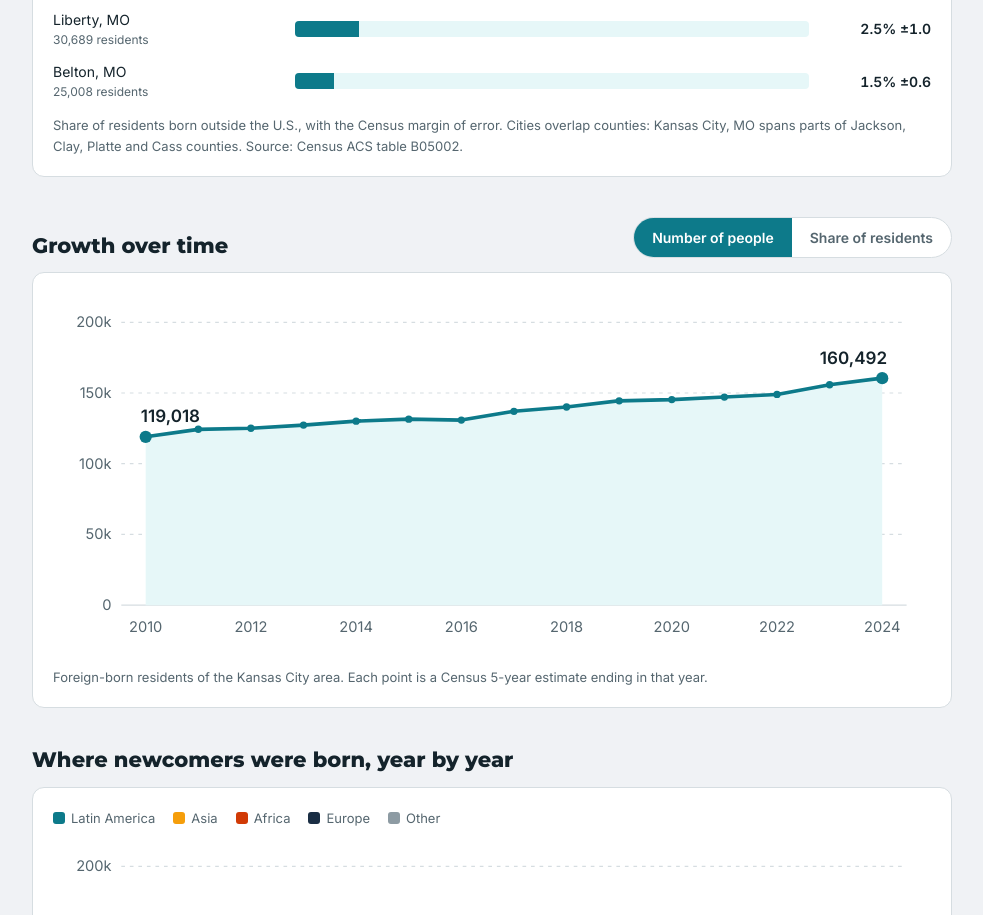
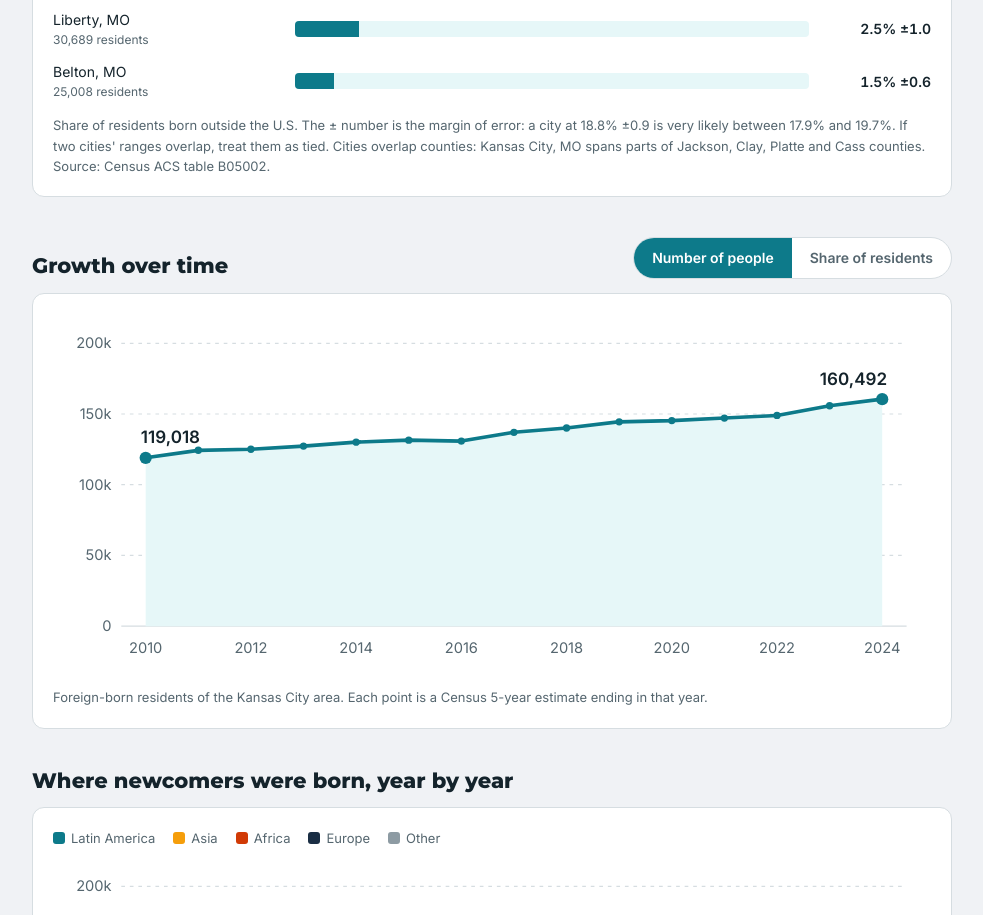
Before and after one commit to Mangotangos/migrantportal-landing, a plain HTML site: page community-data.html in a window 1280 px wide. Shown: the part 2351-3266 px from the top of the page, without its empty margins (148-1131 px from the left). Drawn offline with Linux system fonts and the light colour scheme.

Commit message:
docs: explain the margin of error under the cities chart
Co-Authored-By: Claude Sonnet 5.5 <noreply@anthropic.com>

```diff
--- a/community-data.html
+++ b/community-data.html
@@ -144,7 +144,7 @@ nav.mpnav .mp-lang-toggle{border-radius:999px!important}
     <h2 id="city-h">Cities and suburbs</h2>
     <div class="cd-panel">
       <div class="cd-bars" id="cd-cities"></div>
-      <p class="cd-small" style="margin-top:14px">Share of residents born outside the U.S., with the Census margin of error. Cities overlap counties: Kansas City, MO spans parts of Jackson, Clay, Platte and Cass counties. Source: Census ACS table B05002.</p>
+      <p class="cd-small" style="margin-top:14px">Share of residents born outside the U.S. The ± number is the margin of error: a city at 18.8% ±0.9 is very likely between 17.9% and 19.7%. If two cities' ranges overlap, treat them as tied. Cities overlap counties: Kansas City, MO spans parts of Jackson, Clay, Platte and Cass counties. Source: Census ACS table B05002.</p>
     </div>
   </section>
 
```
